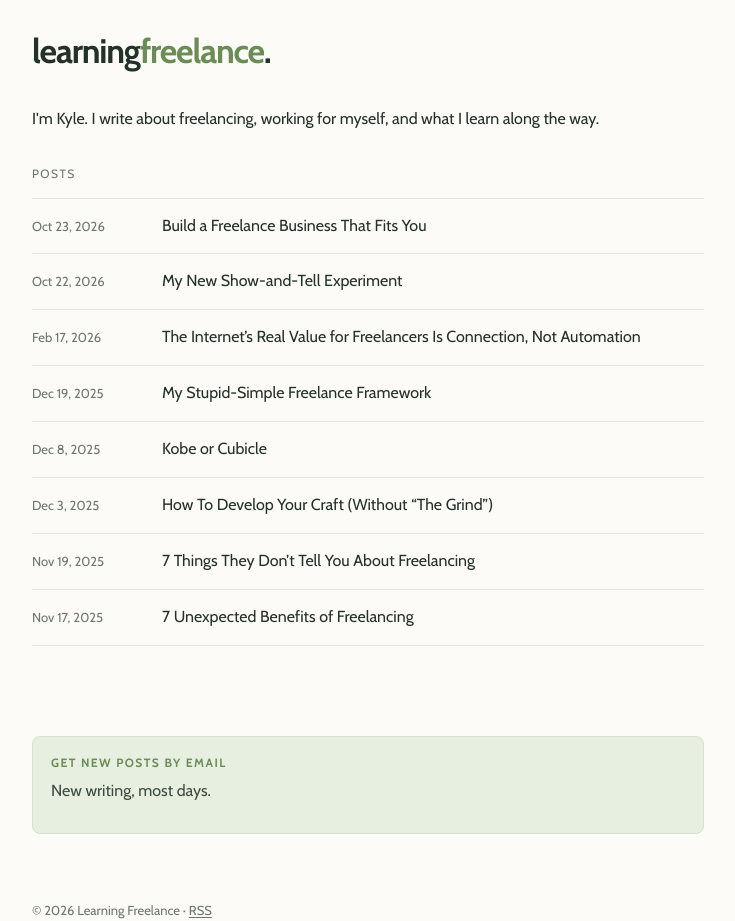
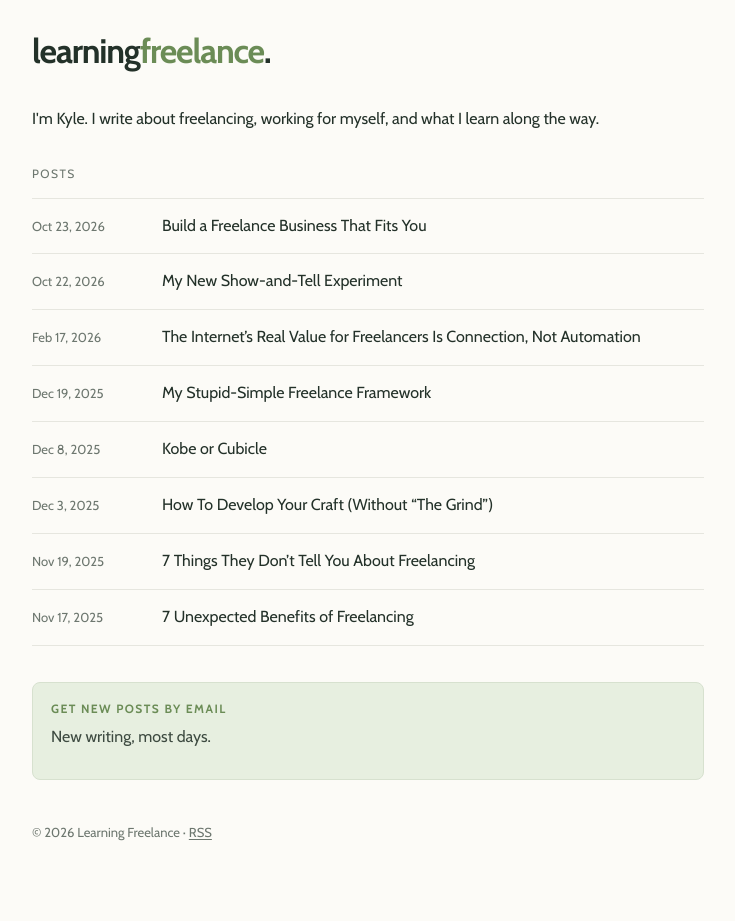
Before and after one commit to frenchonionsoupz/learning-freelance, a Jekyll site: the page built from index.html, in a window 1280 px wide. Shown: the whole page, without its empty margins (272-1007 px from the left). Built offline with Jekyll 4.4.1, drawn with Linux system fonts in a browser that asks for light colours; after the commit the page ends 900 px from its top, so only the background shows below that.

Commit message:
Place shared Kit signup below all page content

```diff
--- a/assets/style.css
+++ b/assets/style.css
@@ -46,7 +46,7 @@
     .brand .dot { color: var(--text); }
 
     main {
-      padding-bottom: 90px;
+      padding-bottom: 36px;
     }
 
     .intro {
@@ -74,7 +74,7 @@
     }
 
     .subscribe-box {
-      margin: 0 0 46px;
+      margin: 0 0 22px;
       padding: 18px 18px 16px;
       background: var(--accent-soft);
       border: 1px solid #d7e1cf;
@@ -186,7 +186,8 @@
 
     footer {
       padding-top: 20px;
-      margin-top: 42px;
+      margin-top: 0;
+      padding-bottom: 35px;
       font: 13px/1.6 var(--sans);
       color: var(--muted);
     }
```
